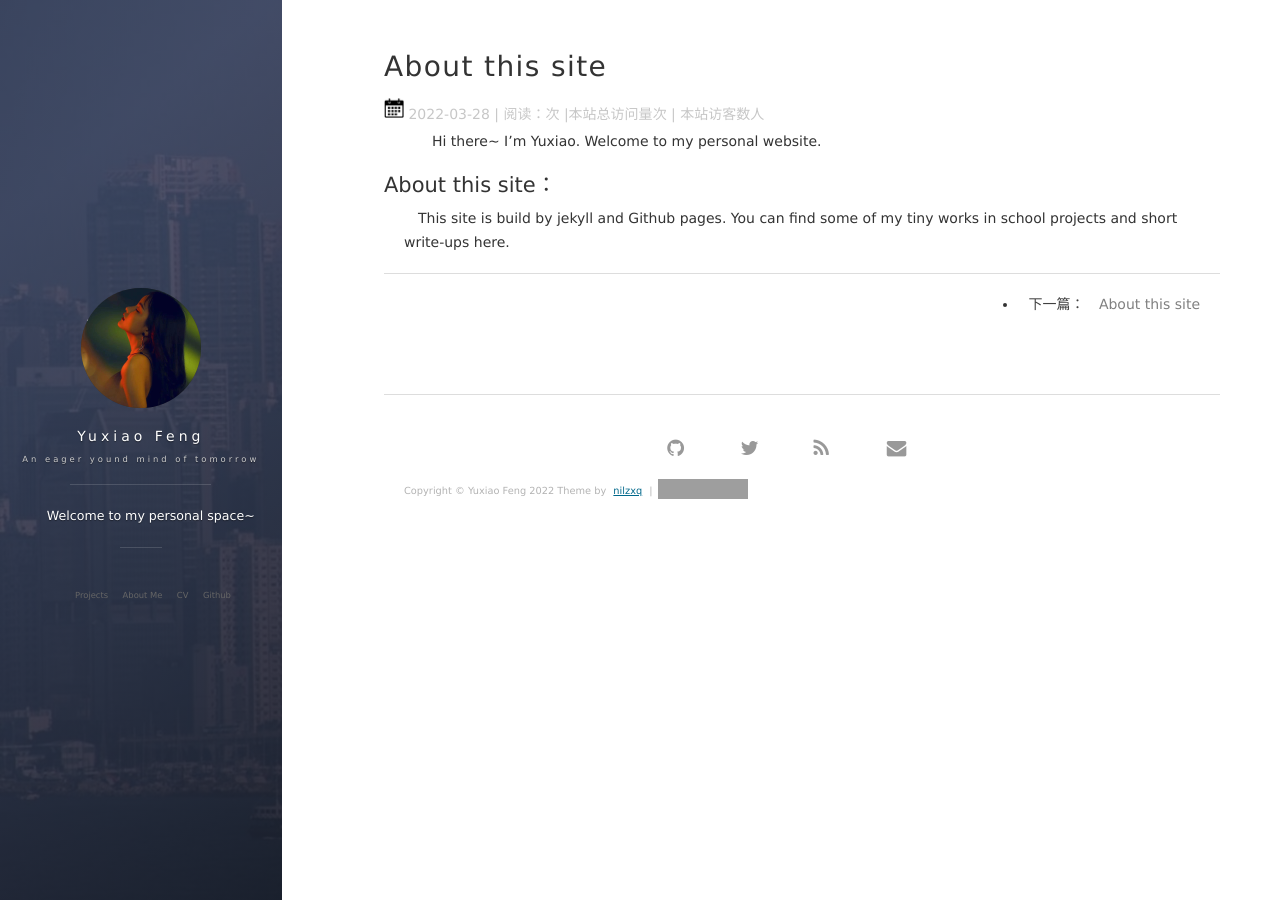
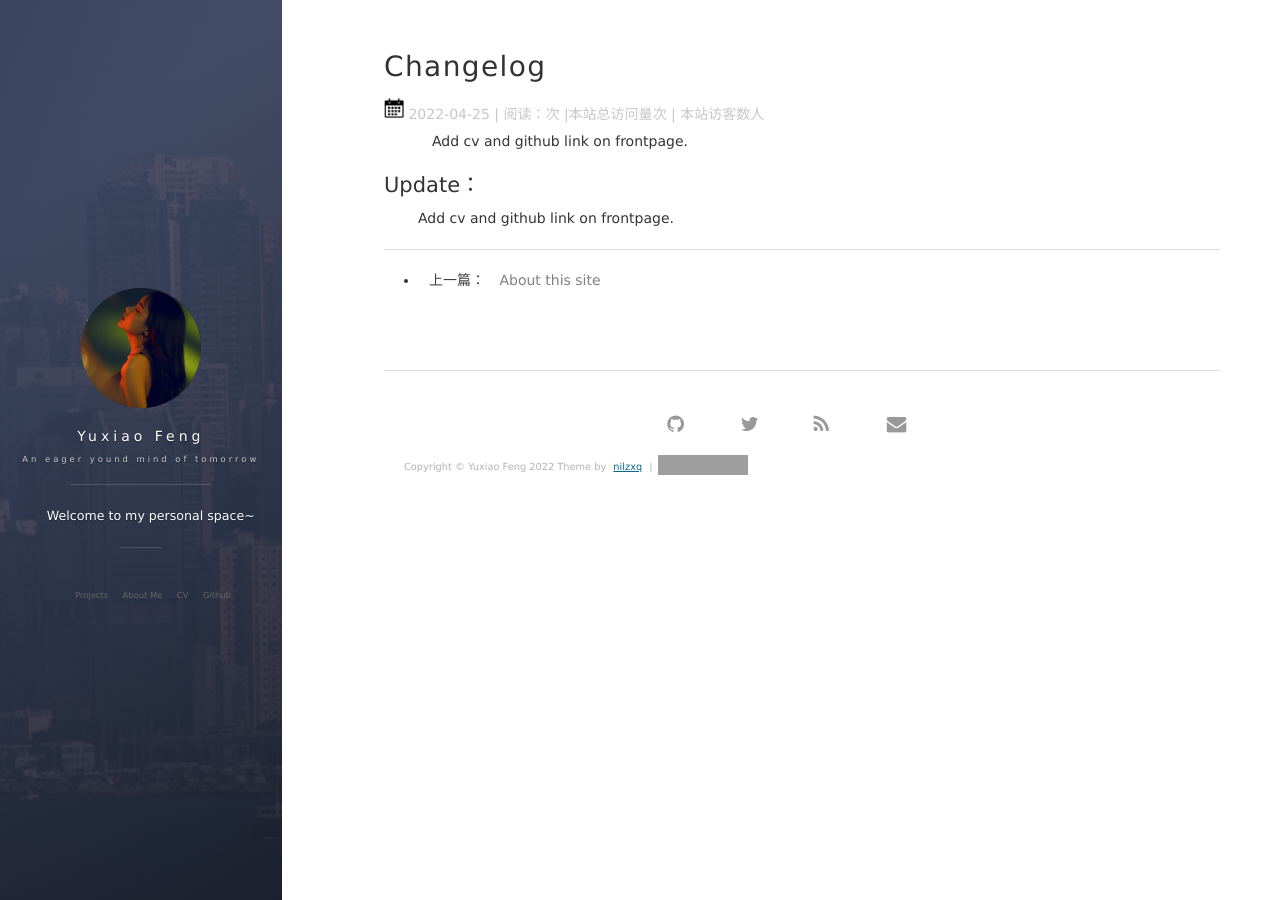
Before and after one commit to yf254/yf254.github.io, a Jekyll site: the page built from _posts/2022-03-28-the-first-post.md, in a window 1280 px wide. Built offline with Jekyll 4.4.1, drawn with Linux system fonts in a browser that asks for light colours; nearby versions of some CDN libraries; comment, search, counter and statistics services are not loaded; grey boxes are pictures that could not be loaded.

Commit message:
Update 2022-03-28-the-first-post.md

```diff
--- a/_posts/2022-03-28-the-first-post.md
+++ b/_posts/2022-03-28-the-first-post.md
@@ -1,13 +1,13 @@
 ---
 layout: post
-title: About this site
-date: 2022-03-28
+title: Changelog
+date: 2022-04-25
 description:
 tag: general
 ---
 
-　　Hi there~ I'm Yuxiao. Welcome to my personal website.
+　　Add cv and github link on frontpage.
 
 
-## About this site：
-　This site is build by jekyll and Github pages. You can find some of my tiny works in school projects and short write-ups here.
+## Update：
+　Add cv and github link on frontpage.
```
